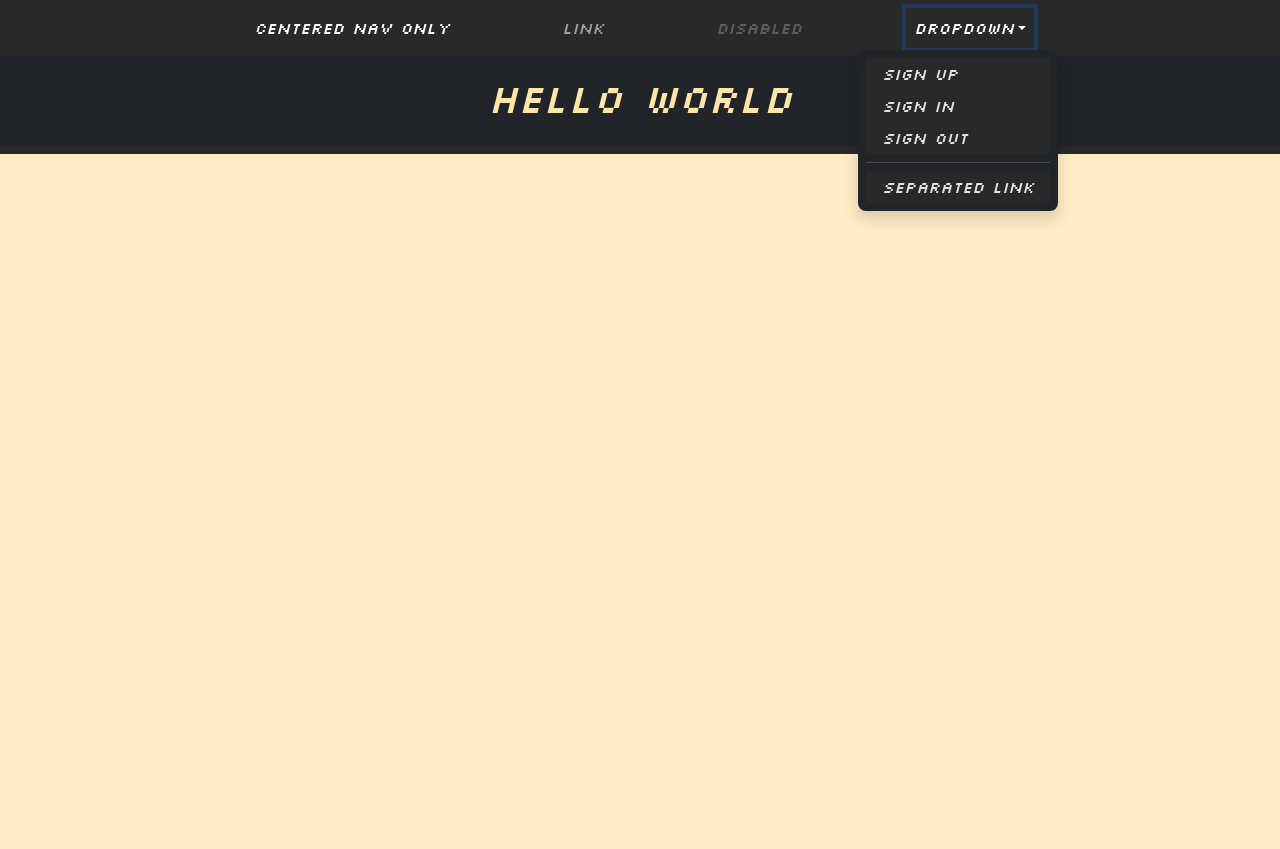
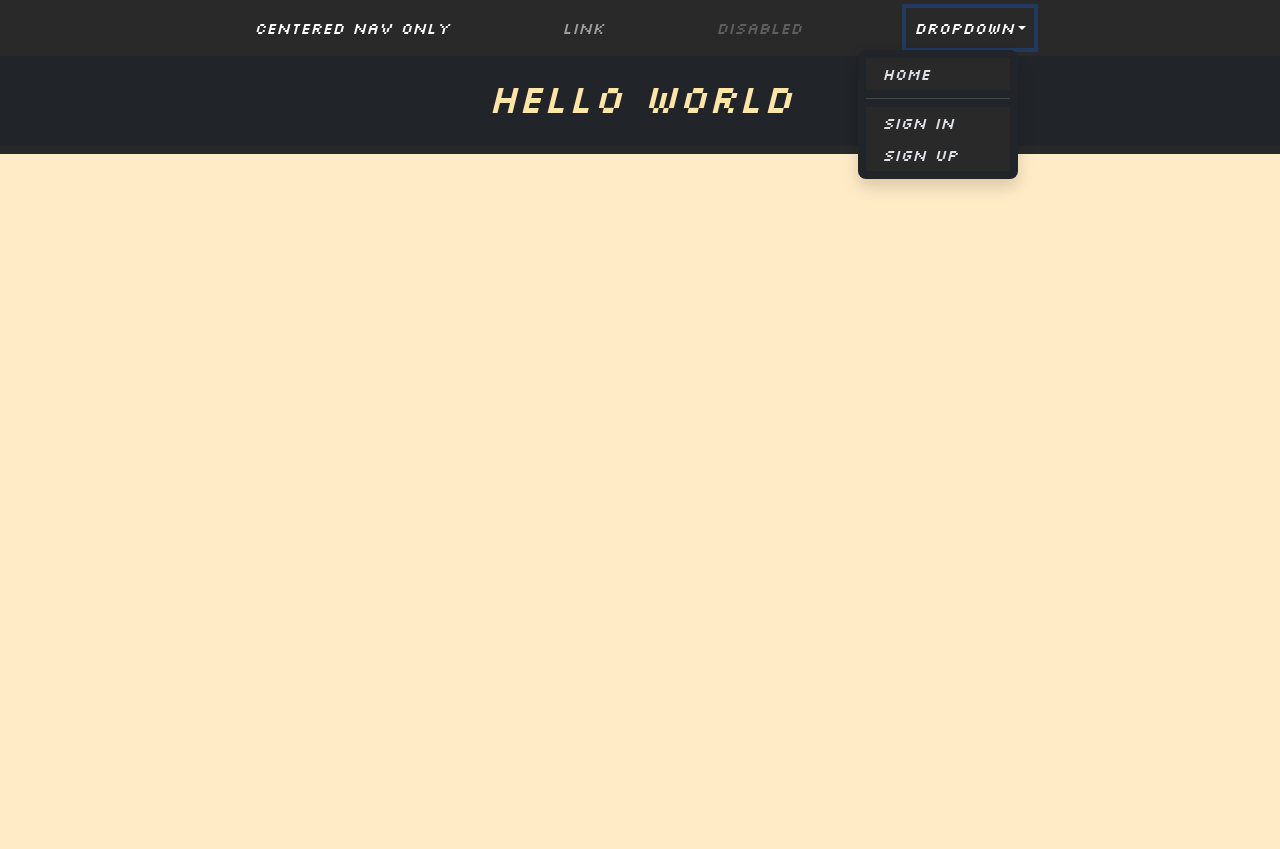
Before and after one commit to erkuysal/Sunset, a Django app: page / in a window 1280 px wide, after a click on "Dropdown". Shown: the top 849 px of the page. Run offline with Django 4.2, Linux system fonts and the light colour scheme; some libraries are stand-ins or nearby versions; some web fonts are replaced.

Commit message:
Context Processing Method For Dynamic Links

```diff
--- a/backend/backend/settings.py
+++ b/backend/backend/settings.py
@@ -73,6 +73,8 @@ TEMPLATES = [
                 'django.template.context_processors.request',
                 'django.contrib.auth.context_processors.auth',
                 'django.contrib.messages.context_processors.messages',
+                # ----------------- LINK PROCESSORS -----------------
+                'first.utilities.context_processors.register_nav_links',
             ],
         },
     },
--- /dev/null
+++ b/backend/first/utilities/context_processors.py
@@ -0,0 +1,13 @@
+def register_nav_links(request):
+    nav_links = [
+    ]
+
+    if request.user.is_authenticated:
+        nav_links.append({'url': 'sign-out', 'name': 'Sign Out'})
+    else:
+        nav_links.append({'url': 'sign-in', 'name': 'Sign In'})
+        nav_links.append({'url': 'sign-up', 'name': 'Sign Up'})
+
+    return {
+        'nav_links': nav_links
+    }
--- a/templates/components/navbar.html
+++ b/templates/components/navbar.html
@@ -27,11 +27,11 @@
                     <li class="nav-item dropdown px-5">
                         <a class="nav-link dropdown-toggle" href="#" data-bs-toggle="dropdown" aria-expanded="false">Dropdown</a>
                         <ul class="dropdown-menu gap-1 p-2 rounded-3 mx-0 border-0 shadow w-220px" data-bs-theme="dark">
-                            <li><a class="dropdown-item rounded-2" href="{% url 'sign-up' %}">Sign Up</a></li>
-                            <li><a class="dropdown-item rounded-2" href="{% url 'sign-in' %}">Sign In</a></li>
-                            <li><a class="dropdown-item rounded-2" href="{% url 'sign-out' %}">Sign Out</a></li>
+                            <li><a class="dropdown-item rounded-2" href="{% url 'hub' %}">Home</a></li>
                             <li><hr class="dropdown-divider"></li>
-                            <li><a class="dropdown-item rounded-2" href="#">Separated link</a></li>
+                            {% for link in nav_links %}
+                                <li><a class="dropdown-item rounded-2" href="{% url link.url %}">{{ link.name }}</a></li>
+                            {% endfor %}
                         </ul>
                     </li>
 
```
Also changed, not shown: backend/first/utilities/__init__.py (added).
